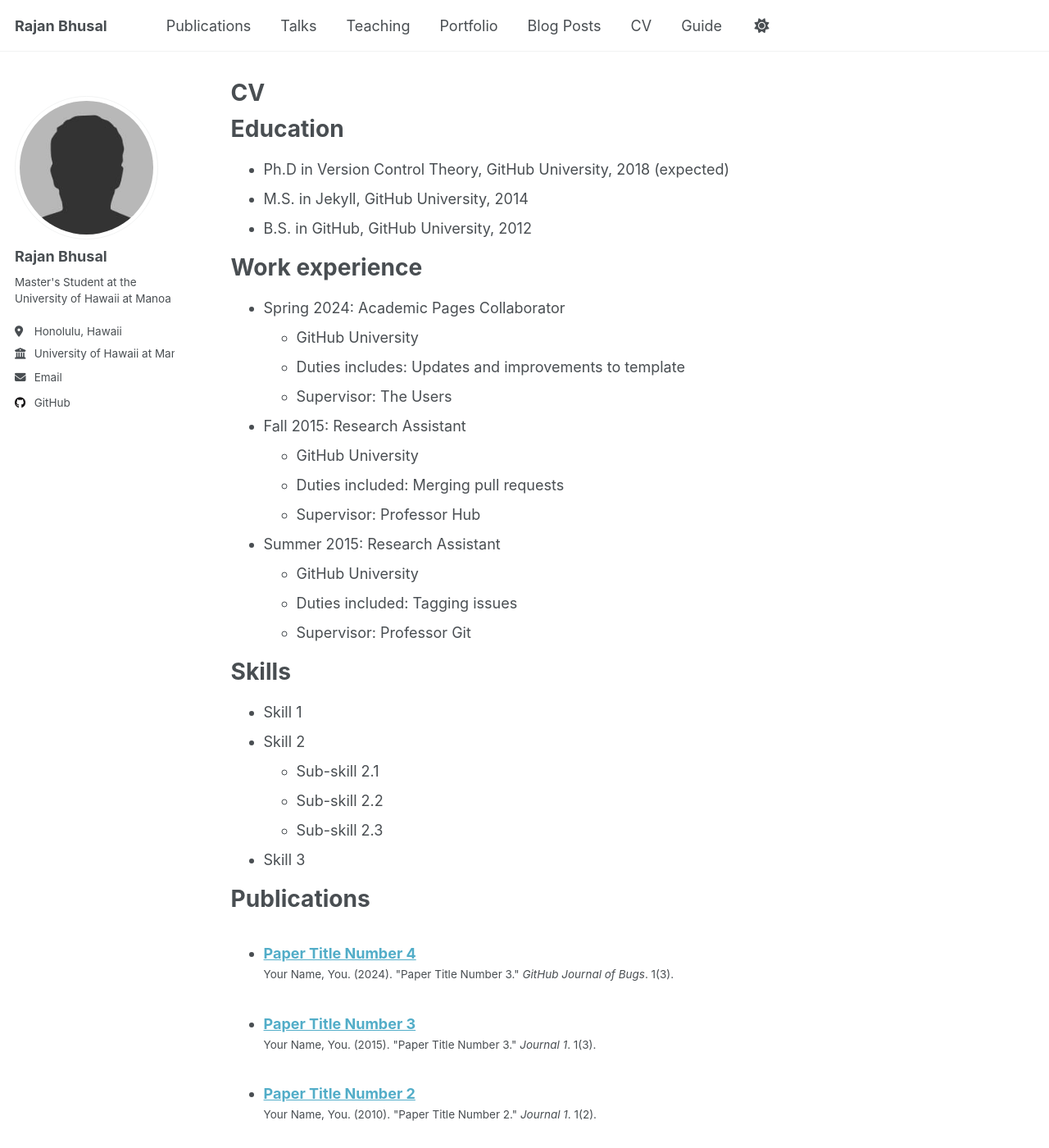
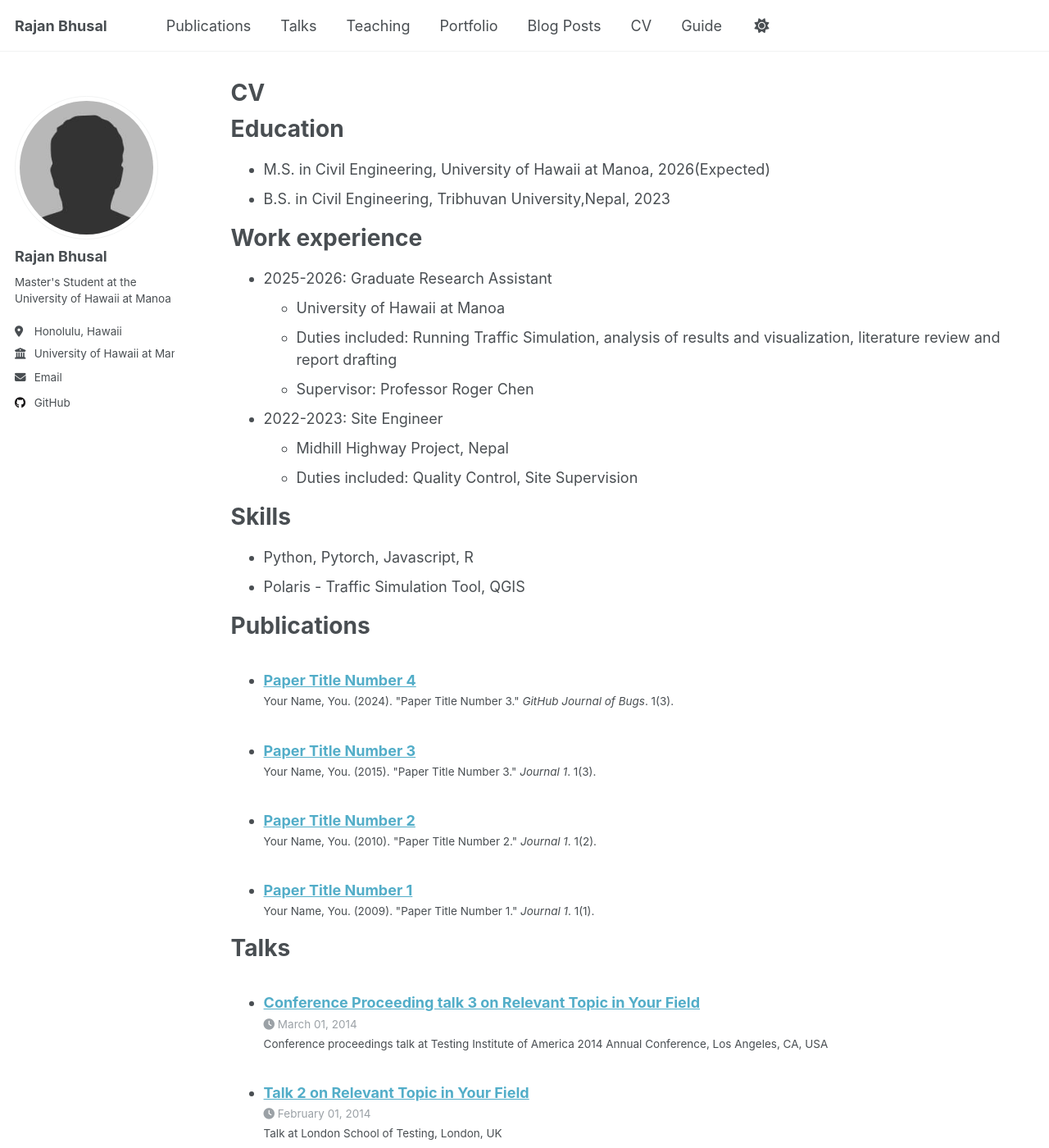
Before and after one commit to rajanbhusal/rajanbhusal.github.io, a Jekyll site: the page built from _pages/cv.md, in a window 1280 px wide and 1400 px high. Shown: the whole window at 82% size. Built offline with Jekyll 4.4.1, drawn with Linux system fonts in a browser that asks for light colours; some of the changed text lies outside the part shown.

Commit message:
Update cv.md

```diff
--- a/_pages/cv.md
+++ b/_pages/cv.md
@@ -11,35 +11,24 @@ redirect_from:
 
 Education
 ======
-* Ph.D in Version Control Theory, GitHub University, 2018 (expected)
-* M.S. in Jekyll, GitHub University, 2014
-* B.S. in GitHub, GitHub University, 2012
+* M.S. in Civil Engineering, University of Hawaii at Manoa, 2026(Expected)
+* B.S. in Civil Engineering, Tribhuvan University,Nepal, 2023
 
 Work experience
 ======
-* Spring 2024: Academic Pages Collaborator
-  * GitHub University
-  * Duties includes: Updates and improvements to template
-  * Supervisor: The Users
+* 2025-2026: Graduate Research Assistant
+  * University of Hawaii at Manoa
+  * Duties included: Running Traffic Simulation, analysis of results and visualization, literature review and report drafting
+  * Supervisor: Professor Roger Chen
 
-* Fall 2015: Research Assistant
-  * GitHub University
-  * Duties included: Merging pull requests
-  * Supervisor: Professor Hub
-
-* Summer 2015: Research Assistant
-  * GitHub University
-  * Duties included: Tagging issues
-  * Supervisor: Professor Git
+* 2022-2023: Site Engineer
+  * Midhill Highway Project, Nepal
+  * Duties included: Quality Control, Site Supervision
 
 Skills
 ======
-* Skill 1
-* Skill 2
-  * Sub-skill 2.1
-  * Sub-skill 2.2
-  * Sub-skill 2.3
-* Skill 3
+* Python, Pytorch, Javascript, R
+* Polaris - Traffic Simulation Tool, QGIS
 
 Publications
 ======
@@ -61,4 +50,4 @@ Teaching
 
 Service and leadership
 ======
-* Currently signed in to 43 different slack teams
+*
```
